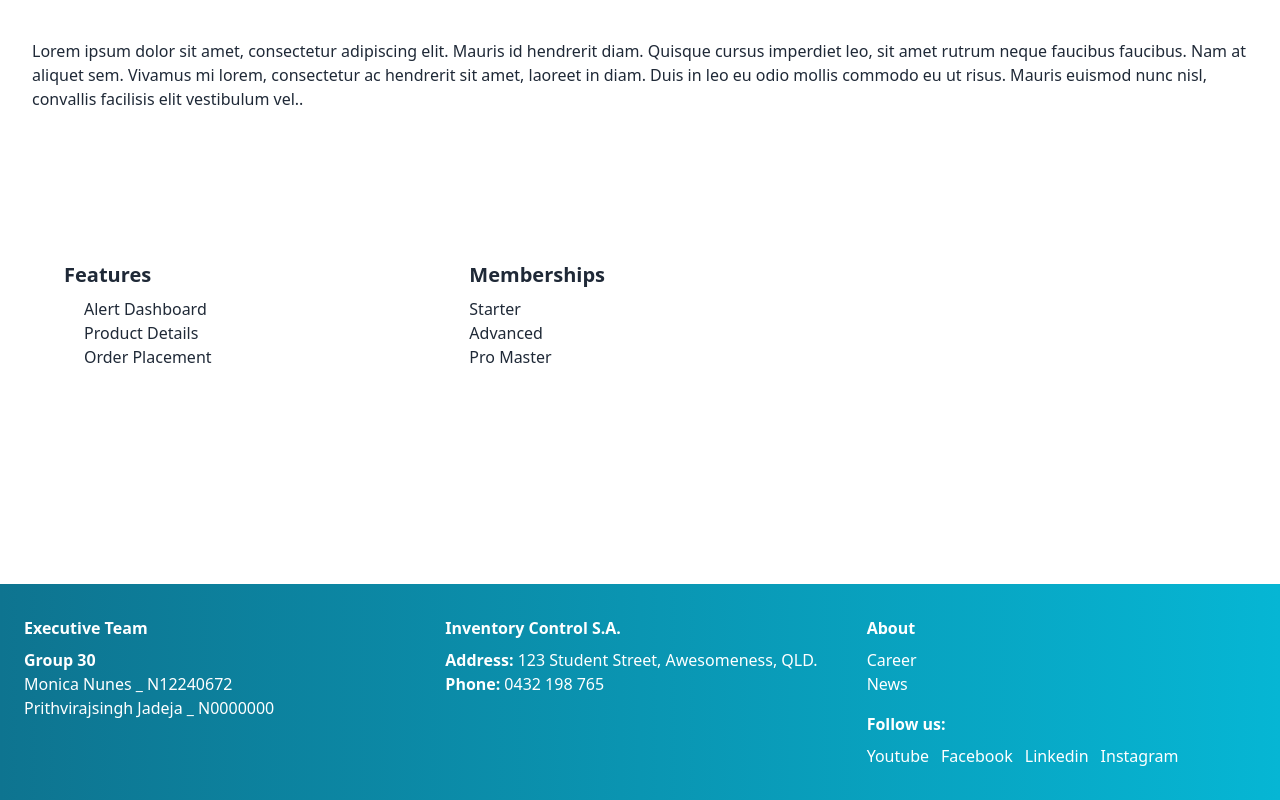
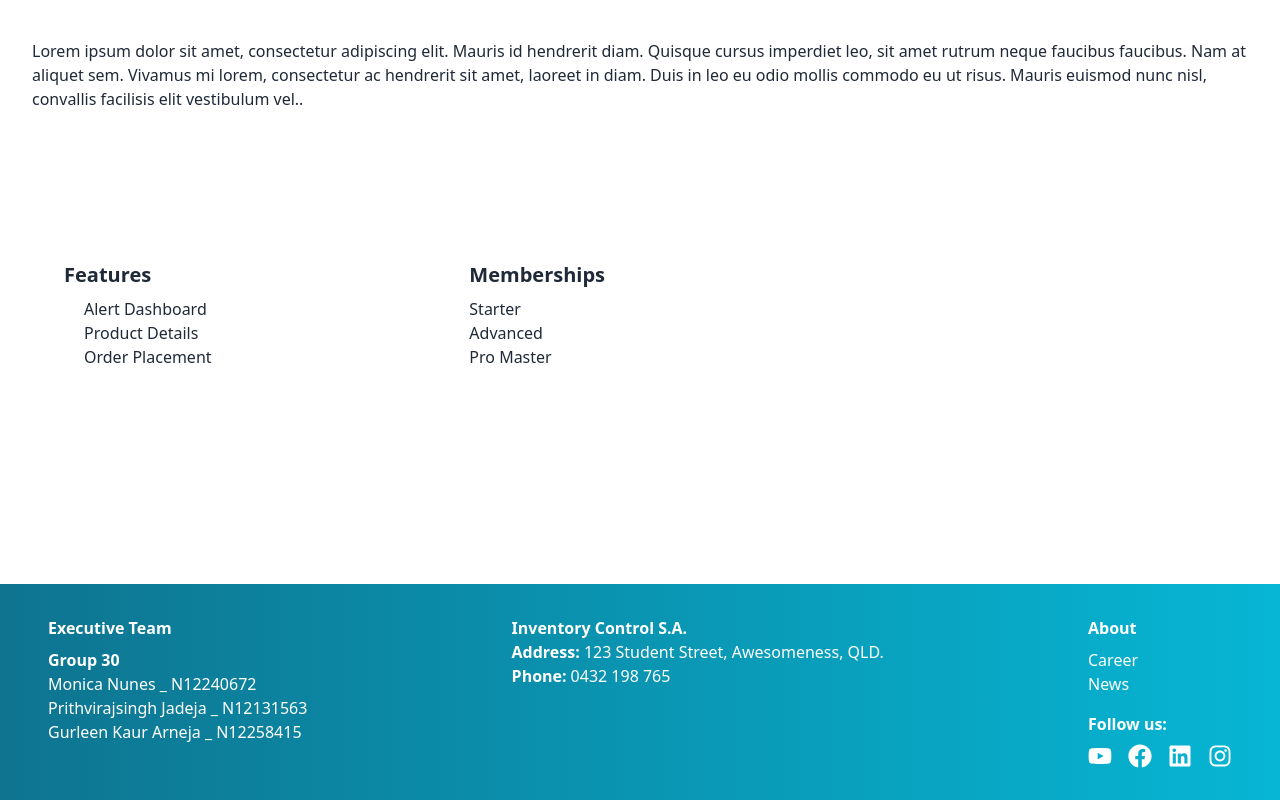
Before and after one commit to prithviraj-jadeja/Inventory-reorder-alert-system, a React (Create React App) app in the folder frontend/: page / in a window 1280 px wide. Shown: the part 320-1120 px from the top of the page. Built offline with nearby package versions, Linux system fonts and the light colour scheme.

Commit message:
Included the social media icons and rearranged spacing among collumns; Also, updated Executive Team info

```diff
--- a/frontend/src/components/Footer.jsx
+++ b/frontend/src/components/Footer.jsx
@@ -1,20 +1,21 @@
+import { FaYoutube, FaFacebook, FaLinkedin, FaInstagram } from "react-icons/fa";
 
-
-const Footer = () => {
+function Footer() {
   return (
     <footer className="bg-gradient-to-r from-cyan-700 to-cyan-500 text-white py-8 mt-10">
-      <div className="container mx-auto px-6 grid grid-cols-1 md:grid-cols-3 gap-8">
+      <div className="flex flex-col md:flex-row justify-between gap-8 px-12">
         {/* Column 1: Executive Team */}
         <div>
           <h3 className="font-bold mb-2">Executive Team</h3>
           <p className="font-bold">Group 30</p>
           <p>Monica Nunes _ N12240672</p>
-          <p>Prithvirajsingh Jadeja _ N0000000</p>
+          <p>Prithvirajsingh Jadeja _ N12131563</p>
+          <p>Gurleen Kaur Arneja _ N12258415</p>
         </div>
 
         {/* Column 2: Company Info */}
         <div>
-          <h3 className="font-bold mb-2">Inventory Control S.A.</h3>
+          <h3 className="font-bold">Inventory Control S.A.</h3>
           <p>
             <span className="font-bold">Address:</span> 123 Student Street,
             Awesomeness, QLD.
@@ -25,23 +26,34 @@ const Footer = () => {
           </p>
         </div>
 
-       {/* Column 3: Extra Info */}
+        {/* Column 3: Extra Info */}
         <div>
           <h3 className="font-bold mb-2">About</h3>
           <p>Career</p>
           <p>News</p>
           <h3 className="font-bold mt-4">Follow us:</h3>
-          <div className="flex space-x-3 mt-2">
-            <p>Youtube</p>
-            <p>Facebook</p>
-            <p>Linkedin</p>
-            <p>Instagram</p>
+          <div className="flex space-x-4 mt-2 text-2xl">
+            <a href="https://youtube.com" target="_blank" rel="noopener noreferrer">
+              <FaYoutube className="hover:text-red-500 transition-colors" />
+            </a>
+
+            <a href="https://facebook.com" target="_blank" rel="noopener noreferrer">
+              <FaFacebook className="hover:text-blue-500 transition-colors" />
+            </a>
+
+            <a href="https://linkedin.com" target="_blank" rel="noopener noreferrer">
+                <FaLinkedin className="hover:text-blue-700 transition-colors" />
+            </a>
+
+            <a href="https://instagram.com" target="_blank" rel="noopener noreferrer">
+               <FaInstagram className="hover:text-pink-500 transition-colors" />
+            </a>
           </div>
         </div>
 
       </div>
     </footer>
   );
-};
+}
 
 export default Footer;
```
Also changed, not shown: 1 other file (tests, documents, lock files or other folders).
